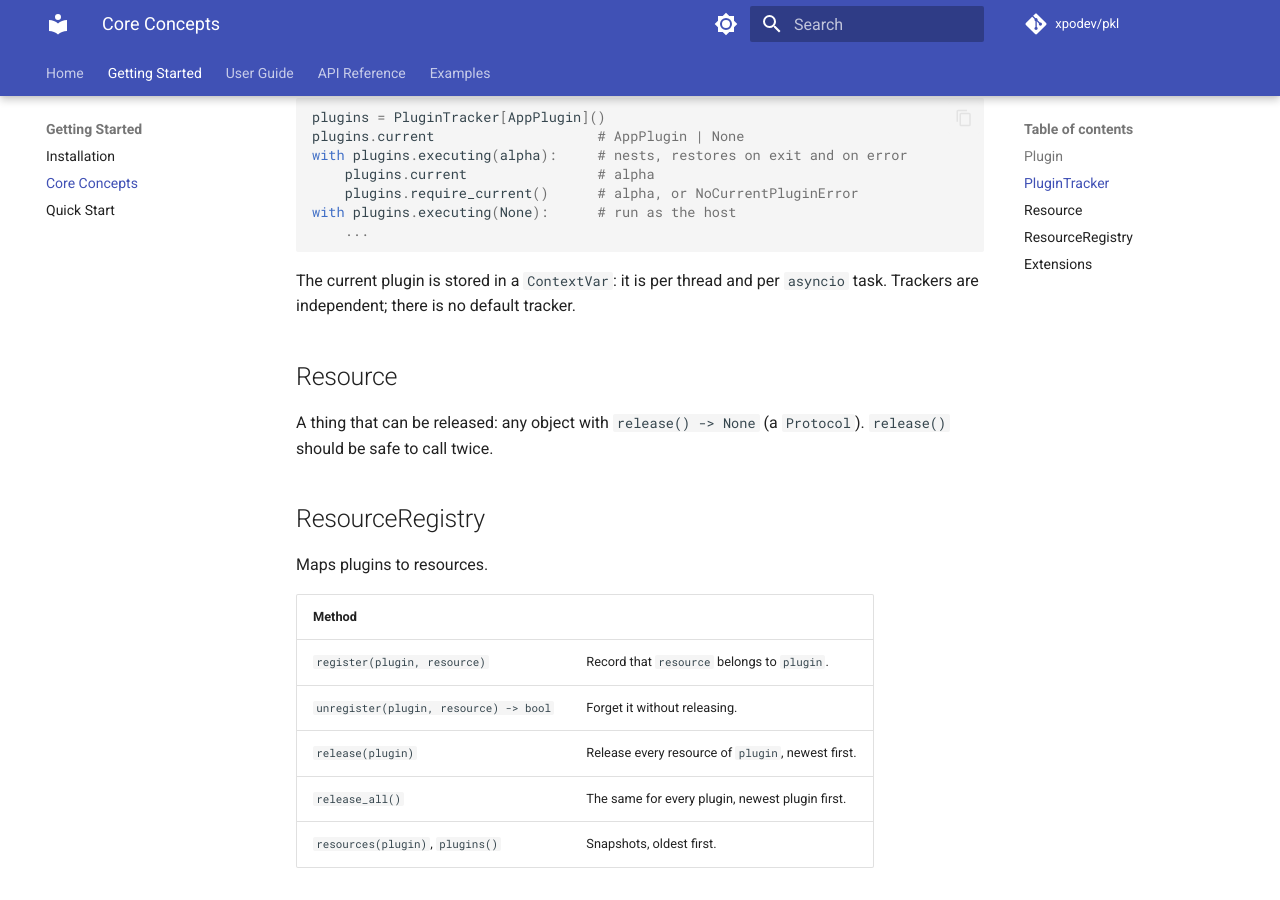
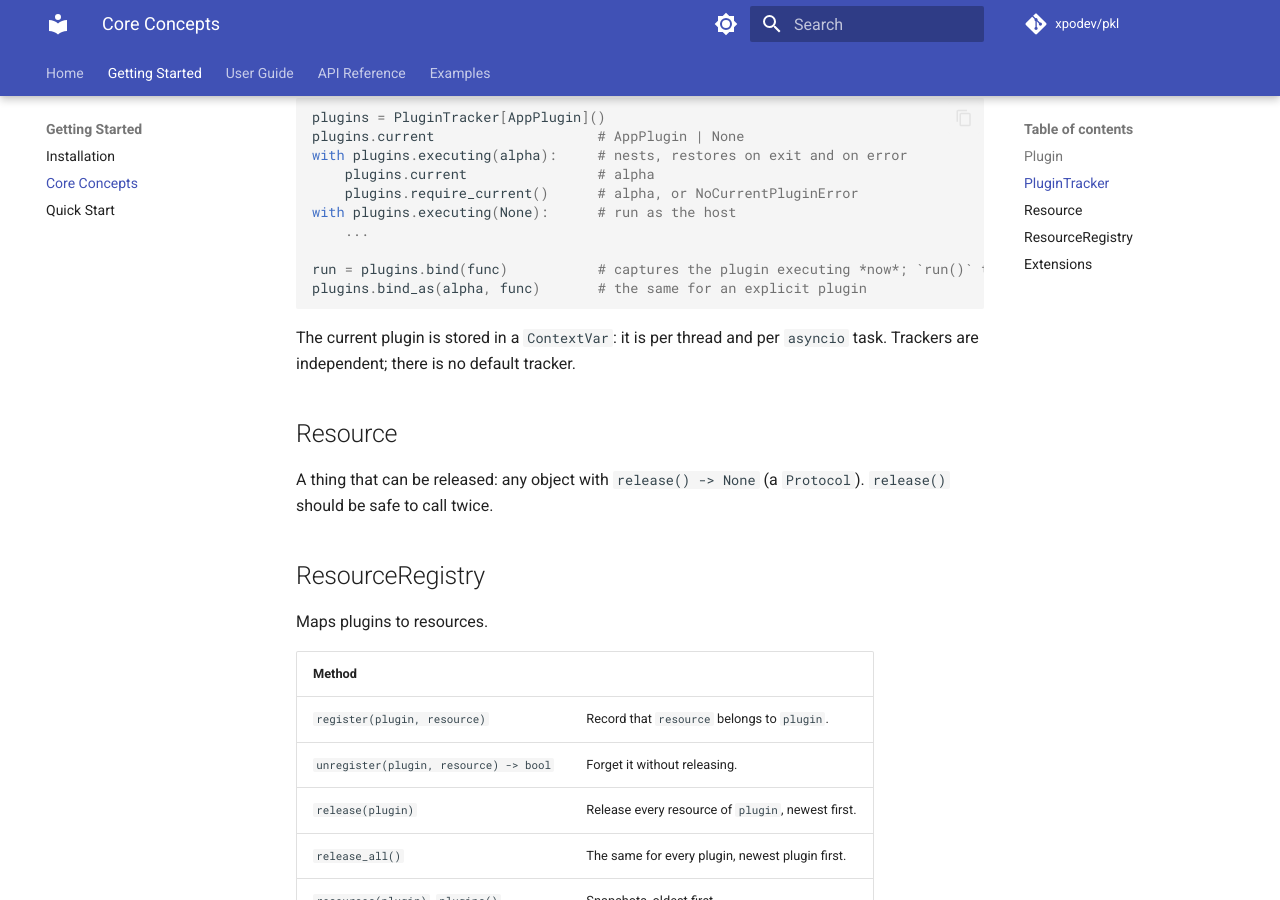
Before and after one commit to xpodev/pkl, an MkDocs documentation site: the page built from docs/getting-started/concepts.md, in a window 1280 px wide and 900 px high, scrolled down 738 px. Built offline with MkDocs 1.6.1 and Material for MkDocs 9.7.7, drawn with Linux system fonts in a browser that asks for light colours; comment, search, counter and statistics services are not loaded.

Commit message:
CI: test matrix, gated publishing, locked docs build
- ci.yml: mypy --strict and pytest on Python 3.11-3.13 x Linux/Windows,
  a strict docs build, and a wheel smoke test in a clean environment.
- publish.yml: runs the same checks first, fails if the release tag does
  not match the package version, and triggers only on a published release
  (the extra tag trigger caused a second, failing upload).
- docs.yml: install from uv.lock and build with --strict so an unpinned
  mkdocs 2.0 cannot break the deploy.
- .gitattributes: keep LF in all working trees.
- docs: list PluginTracker.bind/bind_as on the concepts page.

Co-Authored-By: Claude Sonnet 5.5 <noreply@anthropic.com>

````diff
--- a/docs/getting-started/concepts.md
+++ b/docs/getting-started/concepts.md
@@ -34,6 +34,9 @@ with plugins.executing(alpha):     # nests, restores on exit and on error
     plugins.require_current()      # alpha, or NoCurrentPluginError
 with plugins.executing(None):      # run as the host
     ...
+
+run = plugins.bind(func)           # captures the plugin executing *now*; `run()` then runs as it, from anywhere
+plugins.bind_as(alpha, func)       # the same for an explicit plugin
 ```
 
 The current plugin is stored in a `ContextVar`: it is per thread and per `asyncio` task. Trackers are independent;
````
Also changed, not shown: 4 other files.
